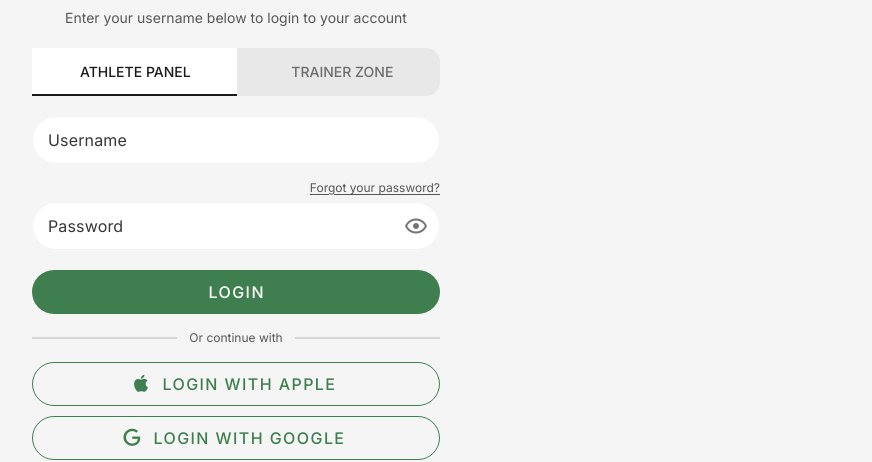
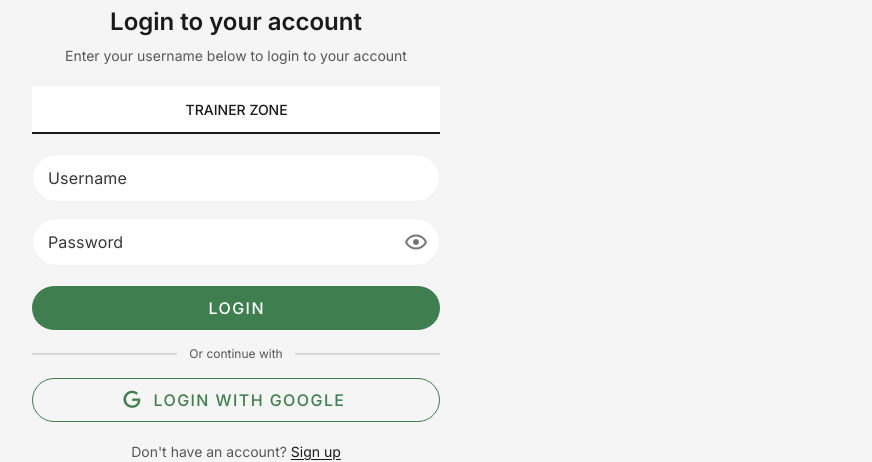
Before and after one commit to KLesiu/LGYM-APP-PAGE, a Vue app: page /login in a window 1280 px wide. Shown: the part 245-707 px from the top of the page, without its empty margins (404-1276 px from the left). Built offline with nearby package versions, Linux system fonts and the light colour scheme; no server answers.

Commit message:
Update login surface visibility
Ultraworked with [Sisyphus](https://github.com/code-yeongyu/oh-my-openagent)

```diff
--- a/src/components/auth/AuthTabs.vue
+++ b/src/components/auth/AuthTabs.vue
@@ -30,6 +30,7 @@ const { t } = useI18n();
 
 const props = defineProps<{
   modelValue: AuthRole;
+  showAthleteTab?: boolean;
 }>();
 
 const emit = defineEmits<{
@@ -42,10 +43,14 @@ const selectedRole = computed({
 });
 
 const roleOptions = computed(() => [
-  {
-    value: "athlete" as const,
-    label: t("auth.tabs.athlete"),
-  },
+  ...(props.showAthleteTab === false
+    ? []
+    : [
+        {
+          value: "athlete" as const,
+          label: t("auth.tabs.athlete"),
+        },
+      ]),
   {
     value: "trainer" as const,
     label: t("auth.tabs.trainer"),
--- a/src/components/auth/LoginForm.vue
+++ b/src/components/auth/LoginForm.vue
@@ -21,7 +21,11 @@
           class="flex flex-col gap-5 text-left"
           @submit.prevent="submitForm"
         >
-          <AuthTabs v-if="!isAdminMode" v-model="selectedUserRole" />
+          <AuthTabs
+            v-if="!isAdminMode"
+            v-model="selectedUserRole"
+            :show-athlete-tab="false"
+          />
 
           <div class="grid gap-4">
             <v-text-field
@@ -34,17 +38,8 @@
               autocomplete="username"
             />
 
-            <div class="flex flex-col gap-1.5">
-              <div class="flex items-center justify-end">
-                <router-link
-                  to="/forgot-password"
-                  class="text-xs text-[var(--lgym-text-muted)] underline underline-offset-2 hover:text-[var(--lgym-text)]"
-                >
-                  {{ t("auth.login.actions.forgotPassword") }}
-                </router-link>
-              </div>
-
-              <v-text-field
+              <div class="flex flex-col gap-1.5">
+                <v-text-field
                 id="password"
                 v-model="password"
                 :type="showPassword ? 'text' : 'password'"
@@ -82,15 +77,6 @@
               </div>
 
               <div class="flex flex-col gap-2.5">
-                <v-btn
-                  block
-                  variant="outlined"
-                  color="primary"
-                  prepend-icon="mdi-apple"
-                  size="large"
-                >
-                  {{ t("auth.login.actions.loginWithApple") }}
-                </v-btn>
                 <v-btn
                   block
                   variant="outlined"
@@ -162,6 +148,8 @@ const props = withDefaults(
   },
 );
 
+const showAthleteTab = false;
+
 const { t } = useI18n();
 const toast = useToast();
 const router = useRouter();
@@ -183,7 +171,7 @@ const resolveInitialRole = (): AuthRole => {
 
   if (redirect.startsWith("/trainer")) return "trainer";
 
-  return "athlete";
+  return showAthleteTab ? "athlete" : "trainer";
 };
 
 const username = ref("");
```
